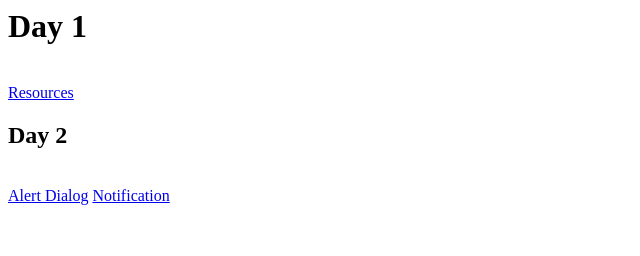
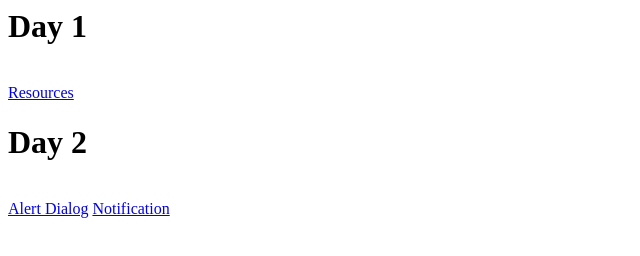
Before and after one commit to rajeefmk/rajeefmk.github.io, a plain HTML site: page index.html in a window 1280 px wide. Shown: the whole page, without its empty margins (0-640 px from the left). Drawn offline with Linux system fonts and the light colour scheme.

Commit message:
Update header

```diff
--- a/index.html
+++ b/index.html
@@ -2,7 +2,7 @@
 </br>
 <a href="https://drive.google.com/open?id=0B9HNvZzzXBfXdWpLUGNrTDhWS0E">Resources</a>
 
-<h2>Day 2</h2>
+<h1>Day 2</h1>
 </br>
 <a href="https://drive.google.com/open?id=0B9HNvZzzXBfXLVVHV3haQzRkbUE">Alert Dialog</a>
 <a href="https://drive.google.com/open?id=0B9HNvZzzXBfXMV8tQmZLSkl4alk">Notification</a>
```
